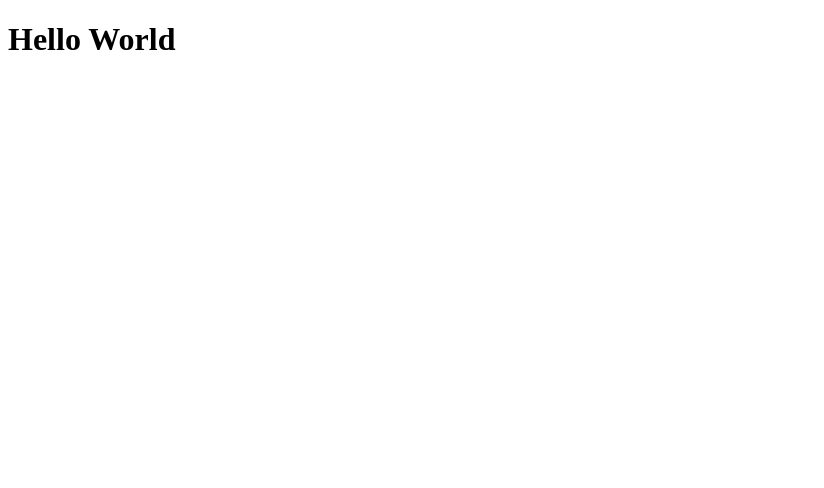
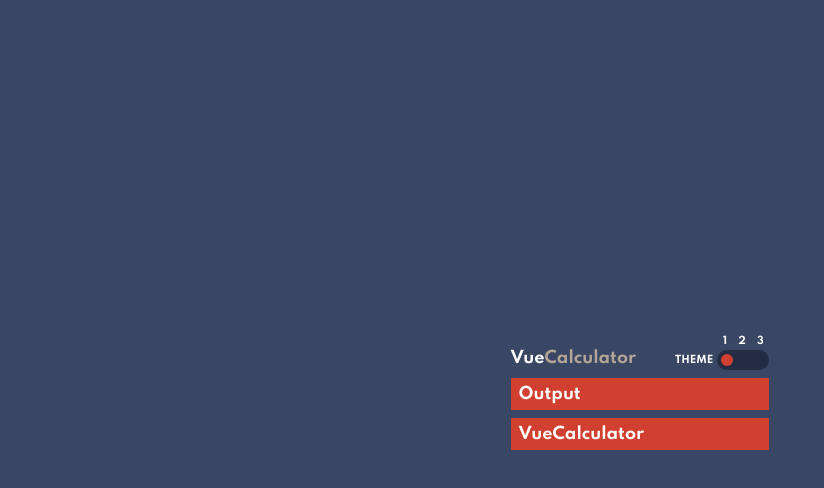
Before and after one commit to daniel-g-p/vue-calculator, a Vue app: page / in a window 1280 px wide. Shown: the top 488 px of the page, without its empty margins (0-824 px from the left). Built offline with nearby package versions, Linux system fonts and the light colour scheme.

Commit message:
Enable theme toggle

```diff
--- a/src/App.vue
+++ b/src/App.vue
@@ -1,3 +1,45 @@
 <template>
-  <h1>Hello World</h1>
+  <div class="app">
+    <the-calculator></the-calculator>
+  </div>
 </template>
+
+<script>
+import TheCalculator from "./views/TheCalculator.vue";
+
+export default {
+  components: {
+    TheCalculator,
+  },
+};
+</script>
+
+<style lang="scss">
+@use "./assets/styles/index.scss" as *;
+@include font-face("Spartan", "Spartan-Bold", 700);
+@include css-reset();
+:root {
+  --color-background-1: hsl(222, 26%, 31%);
+  --color-background-2: hsl(223, 31%, 20%);
+  --color-background-3: hsl(224, 36%, 15%);
+  --color-keys-1: hsl(225, 21%, 49%);
+  --color-keys-2: hsl(224, 28%, 35%);
+  --color-keys-3: hsl(6, 63%, 50%);
+  --color-keys-4: hsl(6, 70%, 34%);
+  --color-keys-5: hsl(30, 25%, 89%);
+  --color-keys-6: hsl(28, 16%, 65%);
+  --color-text-1: hsl(221, 14%, 31%);
+  --color-text-2: hsl(0, 0%, 100%);
+}
+html {
+  font: 400 100%/1 "Spartan", sans-serif;
+}
+.app {
+  width: 100vw;
+  height: 100vh;
+  display: flex;
+  justify-content: center;
+  align-items: center;
+  background-color: $color-bg-1;
+}
+</style>
--- /dev/null
+++ b/src/assets/styles/_mixins.scss
@@ -0,0 +1,57 @@
+@mixin css-reset() {
+    *,
+    *::before,
+    *::after {
+      margin: 0;
+      padding: 0;
+      box-sizing: inherit;
+    }
+    body {
+      box-sizing: border-box;
+      width: 100vw;
+      min-height: 100vh;
+      overflow-x: hidden;
+      overflow-y: scroll;
+    }
+    a,
+    button,
+    input,
+    textarea,
+    select {
+      font: inherit;
+      color: currentColor;
+      background: none;
+      outline: none;
+      border: none;
+      appearance: none;
+    }
+    input::-webkit-outer-spin-button,
+    input::-webkit-inner-spin-button {
+      -webkit-appearance: none;
+      margin: 0;
+    }
+    input[type="number"] {
+      -moz-appearance: textfield;
+    }
+    ol,
+    ul {
+      list-style: none;
+    }
+  }
+
+  @mixin responsive($screen-size) {
+    @media (min-width: $screen-size) {
+      @content;
+    }
+  }
+
+  @mixin font-face($font-name, $file-name, $font-weight) {
+    @font-face {
+      font-family: $font-name;
+      src: url("./assets/fonts/#{$file-name}.woff2") format("woff2"),
+        url("./assets/fonts/#{$file-name}.woff") format("woff");
+      font-weight: $font-weight;
+      font-style: normal;
+      font-display: swap;
+    }
+  }
--- /dev/null
+++ b/src/assets/styles/_variables.scss
@@ -0,0 +1,11 @@
+$color-bg-1: var(--color-background-1);
+$color-bg-2: var(--color-background-2);
+$color-bg-3: var(--color-background-3);
+$color-keys-1: var(--color-keys-1);
+$color-keys-2: var(--color-keys-2);
+$color-keys-3: var(--color-keys-3);
+$color-keys-4: var(--color-keys-4);
+$color-keys-5: var(--color-keys-5);
+$color-keys-6: var(--color-keys-6);
+$color-text-1: var(--color-text-1);
+$color-text-2: var(--color-text-2);
--- /dev/null
+++ b/src/assets/styles/index.scss
@@ -0,0 +1,3 @@
+@forward "./variables";
+@forward "./mixins";
+@forward "./functions";
--- /dev/null
+++ b/src/components/TheControls.vue
@@ -0,0 +1,12 @@
+<template>
+  <div class="controls">VueCalculator</div>
+</template>
+
+<style lang="scss" scoped>
+@use "../assets/styles/index.scss" as *;
+.controls {
+  color: $color-text-2;
+  background-color: $color-keys-3;
+  padding: 0.5rem;
+}
+</style>
--- /dev/null
+++ b/src/components/TheLogo.vue
@@ -0,0 +1,13 @@
+<template>
+  <div class="logo">Vue<span class="logo__highlight">Calculator</span></div>
+</template>
+
+<style lang="scss" scoped>
+@use "../assets/styles/index.scss" as *;
+.logo {
+  color: $color-text-2;
+  &__highlight {
+    color: $color-keys-6;
+  }
+}
+</style>
--- /dev/null
+++ b/src/components/TheOutput.vue
@@ -0,0 +1,12 @@
+<template>
+  <div class="output">Output</div>
+</template>
+
+<style lang="scss" scoped>
+@use "../assets/styles/index.scss" as *;
+.output {
+  color: $color-text-2;
+  background-color: $color-keys-3;
+  padding: 0.5rem;
+}
+</style>
--- /dev/null
+++ b/src/components/TheToggle.vue
@@ -0,0 +1,164 @@
+<template>
+  <div class="toggle">
+    <div class="toggle__label">Theme</div>
+    <div class="toggle__controls" @click="toggleTheme">
+      <div class="toggle__numbers">
+        <div class="toggle__number">1</div>
+        <div class="toggle__number">2</div>
+        <div class="toggle__number">3</div>
+      </div>
+      <div class="toggle__bar">
+        <div class="toggle__ball" :class="ballClass"></div>
+      </div>
+    </div>
+  </div>
+</template>
+
+<script>
+import { ref, reactive, computed, watch } from "vue";
+
+export default {
+  setup() {
+    const cssVariables = reactive(document.documentElement.style);
+    const themeColors = {
+      theme1: {
+        bg1: "hsl(222, 26%, 31%)",
+        bg2: "hsl(223, 31%, 20%)",
+        bg3: "hsl(224, 36%, 15%)",
+        keys1: "hsl(225, 21%, 49%)",
+        keys2: "hsl(224, 28%, 35%)",
+        keys3: "hsl(6, 63%, 50%)",
+        keys4: "hsl(6, 70%, 34%)",
+        keys5: "hsl(30, 25%, 89%)",
+        keys6: "hsl(28, 16%, 65%)",
+        text1: "hsl(221, 14%, 31%)",
+        text2: "hsl(0, 0%, 100%)",
+      },
+      theme2: {
+        bg1: "hsl(0, 0%, 90%)",
+        bg2: "hsl(0, 5%, 81%)",
+        bg3: "hsl(0, 0%, 93%)",
+        keys1: "hsl(185, 42%, 37%)",
+        keys2: "hsl(185, 58%, 25%)",
+        keys3: "hsl(25, 98%, 40%)",
+        keys4: "hsl(25, 99%, 27%)",
+        keys5: "hsl(45, 7%, 89%)",
+        keys6: "hsl(35, 11%, 61%)",
+        text1: "hsl(60, 10%, 19%)",
+        text2: "hsl(0, 0, 100%)",
+      },
+      theme3: {
+        bg1: "hsl(268, 75%, 9%)",
+        bg2: "hsl(268, 71%, 12%)",
+        bg3: "hsl(268, 71%, 12%)",
+        keys1: "hsl(281, 89%, 26%)",
+        keys2: "hsl(285, 91%, 52%)",
+        keys3: "hsl(176, 100%, 44%)",
+        keys4: "hsl(177, 92%, 70%)",
+        keys5: "hsl(268, 47%, 21%)",
+        keys6: "hsl(290, 70%, 36%)",
+        text1: "hsl(198, 20%, 13%)",
+        text2: "hsl(52, 100%, 62%)",
+      },
+    };
+    const themeNumber = ref(1);
+    const ballClass = computed(() => {
+      switch (themeNumber.value) {
+        case 1: {
+          return { "toggle__ball--1": true };
+        }
+        case 2: {
+          return { "toggle__ball--2": true };
+        }
+        case 3: {
+          return { "toggle__ball--3": true };
+        }
+        default: {
+          return { "toggle__ball--1": true };
+        }
+      }
+    });
+    const toggleTheme = () => {
+      if (themeNumber.value < 3) {
+        themeNumber.value++;
+      } else {
+        themeNumber.value = 1;
+      }
+    };
+    const setColor = (colorName, colorCode) => {
+      cssVariables.setProperty(colorName, colorCode);
+    };
+    watch(themeNumber, (newValue) => {
+      const colors = themeColors[`theme${newValue}`];
+      setColor("--color-background-1", colors.bg1);
+      setColor("--color-background-2", colors.bg2);
+      setColor("--color-keys-1", colors.keys1);
+      setColor("--color-keys-2", colors.keys2);
+      setColor("--color-keys-3", colors.keys3);
+      setColor("--color-keys-4", colors.keys4);
+      setColor("--color-keys-5", colors.keys5);
+      setColor("--color-keys-6", colors.keys6);
+      setColor("--color-text-1", colors.text1);
+      setColor("--color-text-2", colors.text2);
+    });
+    return { ballClass, toggleTheme };
+  },
+};
+</script>
+
+<style lang="scss" scoped>
+@use "../assets/styles/index.scss" as *;
+.toggle {
+  display: flex;
+  align-items: center;
+  font-size: 0.625rem;
+  text-transform: uppercase;
+  color: $color-text-2;
+  &__label {
+    margin-right: 0.25rem;
+  }
+  &__controls {
+    display: flex;
+    flex-direction: column;
+    position: relative;
+    cursor: pointer;
+    &:hover {
+      .toggle__bar {
+        background-color: $color-keys-1;
+      }
+    }
+  }
+  &__numbers {
+    position: absolute;
+    width: 100%;
+    transform: translateY(-100%);
+    display: flex;
+    justify-content: space-around;
+    padding: 0.25rem 0;
+  }
+  &__bar {
+    background-color: $color-bg-2;
+    display: block;
+    height: 1.25rem;
+    width: 3.25rem;
+    border-radius: 0.75rem;
+    padding: 0.25rem;
+  }
+  &__ball {
+    width: 0.75rem;
+    height: 0.75rem;
+    border-radius: 50%;
+    background-color: $color-keys-3;
+    transition: margin-left 0.25s ease;
+    &--1 {
+      margin-left: 0;
+    }
+    &--2 {
+      margin-left: 1rem;
+    }
+    &--3 {
+      margin-left: 2rem;
+    }
+  }
+}
+</style>
--- /dev/null
+++ b/src/views/TheCalculator.vue
@@ -0,0 +1,51 @@
+<template>
+  <main class="calculator">
+    <div class="calculator__logo">
+      <the-logo></the-logo>
+    </div>
+    <div class="calculator__toggle">
+      <the-toggle></the-toggle>
+    </div>
+    <div class="calculator__output">
+      <the-output></the-output>
+    </div>
+    <div class="calculator__controls">
+      <the-controls></the-controls>
+    </div>
+  </main>
+</template>
+
+<script>
+import TheLogo from "../components/TheLogo.vue";
+import TheToggle from "../components/TheToggle.vue";
+import TheOutput from "../components/TheOutput.vue";
+import TheControls from "../components/TheControls.vue";
+
+export default {
+  components: {
+    TheLogo,
+    TheToggle,
+    TheOutput,
+    TheControls,
+  },
+  setup() {},
+};
+</script>
+
+<style lang="scss" scoped>
+@use "../assets/styles/index.scss" as *;
+.calculator {
+  display: grid;
+  grid-template-columns: repeat(2, 1fr);
+  gap: 0.5rem;
+  &__toggle {
+    justify-self: end;
+  }
+  &__output {
+    grid-column: span 2;
+  }
+  &__controls {
+    grid-column: span 2;
+  }
+}
+</style>
```
Also changed, not shown: src/assets/fonts/Spartan-Bold.woff (added), src/assets/fonts/Spartan-Bold.woff2 (added), src/assets/styles/_functions.scss (added), src/base/BaseButton.vue (added).
